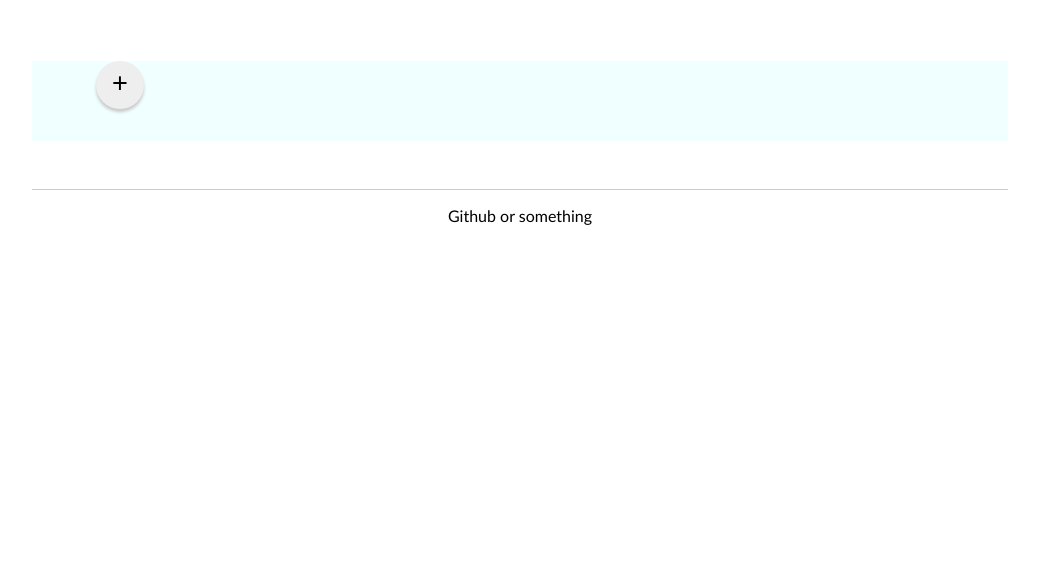
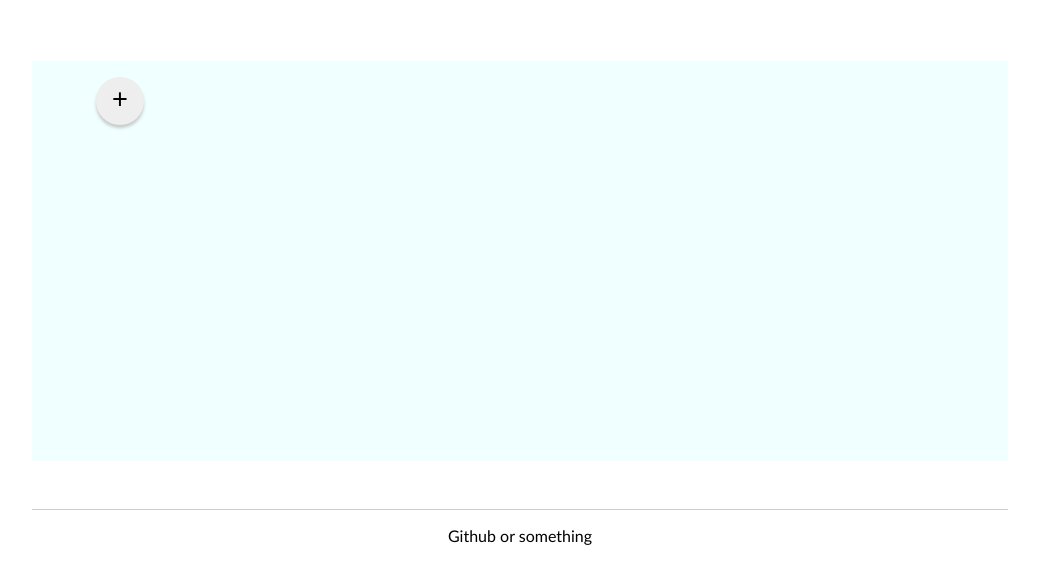
Before and after one commit to gainge/meme-template, a plain HTML site: page index.html in a window 1280 px wide. Shown: the part 109-692 px from the top of the page, without its empty margins (120-1159 px from the left). Drawn offline with Linux system fonts and the light colour scheme.

Commit message:
some small style tweaks

```diff
--- a/style.css
+++ b/style.css
@@ -106,7 +106,8 @@ body {
     display: grid;
     grid-template-columns: 1fr;
 
-    padding: 0rem 4rem 0rem 4rem;
+    padding: 1rem 4rem 2rem 4rem;
+    min-height: 22rem;
 }
 
 #control-container {
```
